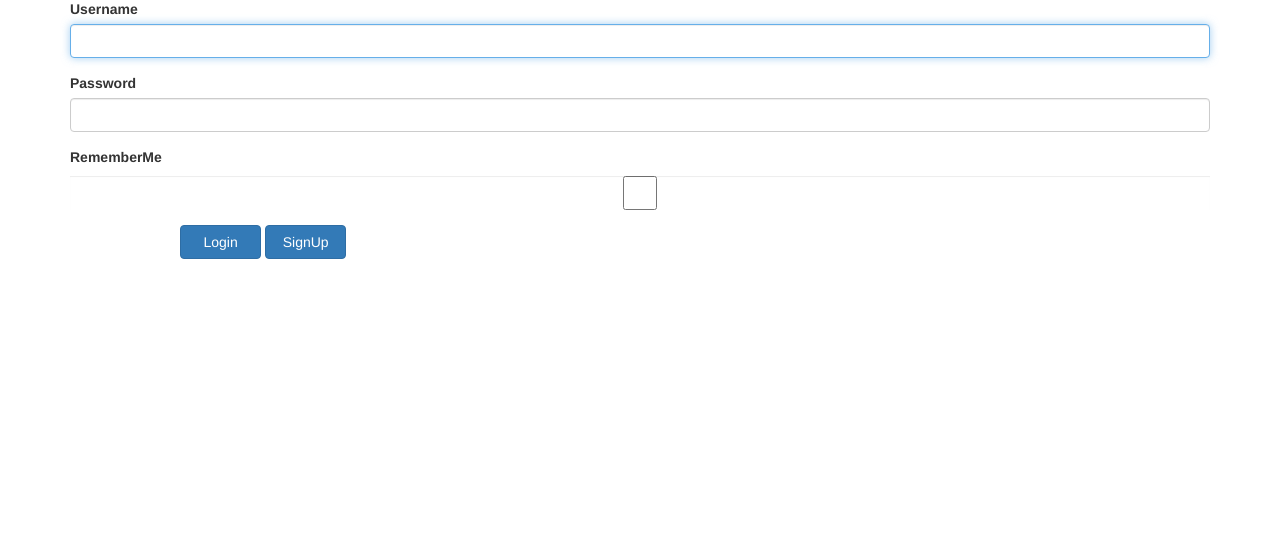
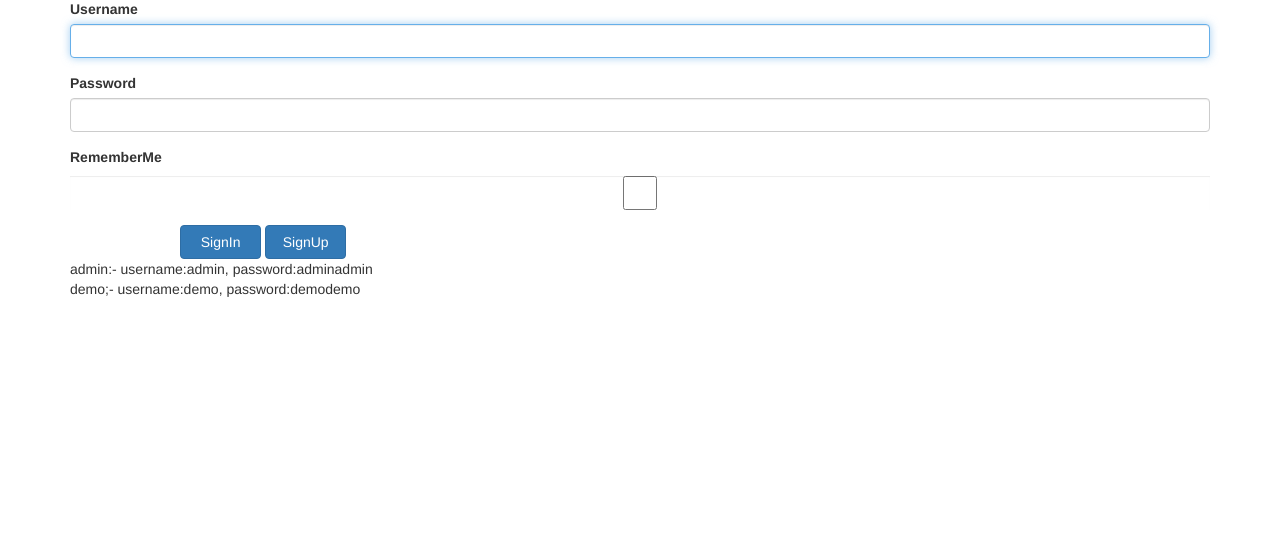
Before and after one commit to weijian98/302CEM, a Yii app: template views/site/login.php in a window 1280 px wide. Shown: the part 171-710 px from the top of the page. Run offline with PHP 8.4 and a stand-in for Yii, Linux system fonts and the light colour scheme; the template is opened without the code that fills it, so the values that code supplies are empty; form fields are guessed from the names that the template uses; some libraries are stand-ins or nearby versions.

Commit message:
Small Update

```diff
--- a/views/layouts/main.php
+++ b/views/layouts/main.php
@@ -46,12 +46,12 @@ AppAsset::register($this);
             ['label' => 'Contact Us', 'url' => ['/site/contact']],
             ['label' => 'SignUp', 'url' => ['/site/signup'], 'visible' => !Yii::$app->user->isGuest],
             Yii::$app->user->isGuest ? (
-                ['label' => 'Login', 'url' => ['/site/login']]
+                ['label' => 'LogIn', 'url' => ['/site/login']]
             ) : (
                 '<li>'
                 . Html::beginForm(['/site/logout'], 'post')
                 . Html::submitButton(
-                    'Logout (' . Yii::$app->user->identity->username . ')',
+                    'LogOut (' . Yii::$app->user->identity->username . ')',
                     ['class' => 'btn btn-link logout']
                 )
                 . Html::endForm()
--- a/views/site/login.php
+++ b/views/site/login.php
@@ -34,10 +34,11 @@ $this->params['breadcrumbs'][] = $this->title;
 
         <div class="form-group">
             <div class="col-lg-offset-1 col-lg-11">
-                <?= Html::submitButton('Login', ['class' => 'btn btn-primary', 'name' => 'login-button','style'=>'width:8%;']) ?>
+                <?= Html::submitButton('SignIn', ['class' => 'btn btn-primary', 'name' => 'login-button','style'=>'width:8%;']) ?>
                 <?= Html::a('SignUp', ['/site/signup'], ['class'=>'btn btn-primary','style'=>'width:8%;']) ?>
             </div>
         </div>
-
+        <div>admin:- username:admin, password:adminadmin</div>
+        <div>demo;- username:demo, password:demodemo</div>
     <?php ActiveForm::end(); ?>
 </div>
```
